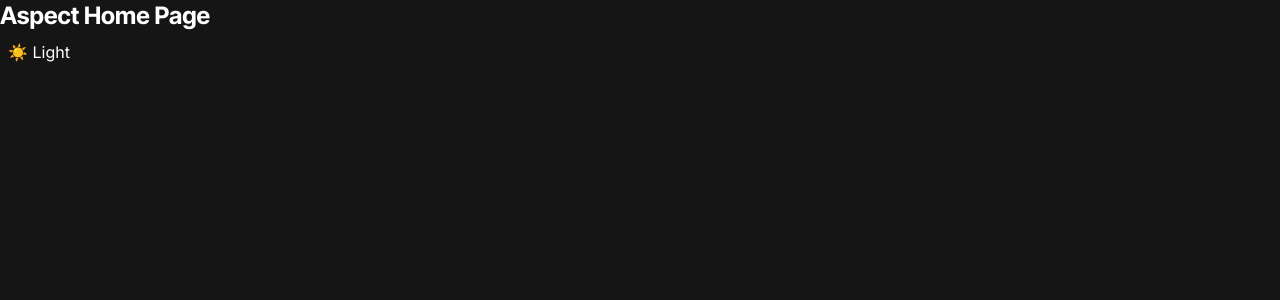
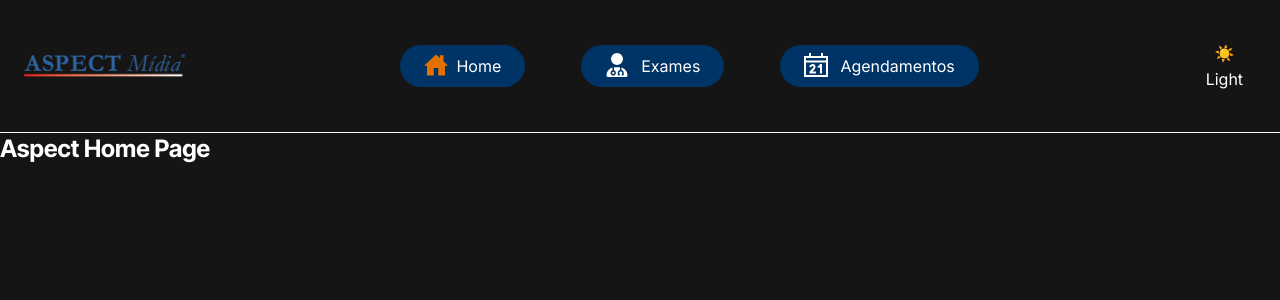
Before and after one commit to tricia-sz/aspect_exams, a Next.js app: page / in a window 1280 px wide. Shown: the top 300 px of the page. Built offline with nearby package versions, Linux system fonts and the light colour scheme.

Commit message:
Header Component

```diff
--- a/package.json
+++ b/package.json
@@ -18,6 +18,7 @@
     "next-themes": "^0.4.6",
     "react": "19.2.0",
     "react-dom": "19.2.0",
+    "react-icons": "^5.5.0",
     "tailwind-merge": "^3.4.0"
   },
   "devDependencies": {
--- a/src/app/layout.tsx
+++ b/src/app/layout.tsx
@@ -2,6 +2,7 @@ import type { Metadata } from 'next';
 import { Inter, Inter_Tight } from 'next/font/google';
 import './globals.css';
 import { Providers } from '../components/theme-toggle/provider';
+import Header from '../components/header/page';
 
 const inter = Inter({
   variable: '--font-inter',
@@ -27,7 +28,10 @@ export default function RootLayout({
   return (
     <html lang="pt-BR" suppressHydrationWarning>
       <body className={`${inter.variable} ${interTight.variable} antialiased`}>
-        <Providers>{children}</Providers>
+        <Providers>
+          <Header />
+          {children}
+        </Providers>
       </body>
     </html>
   );
--- a/src/app/page.tsx
+++ b/src/app/page.tsx
@@ -1,10 +1,7 @@
-import { ThemeToggle } from '../components/theme-toggle/theme-toggle';
-
 export default function Home() {
   return (
     <div>
       <h1>Aspect Home Page</h1>
-      <ThemeToggle />
     </div>
   );
 }
--- /dev/null
+++ b/src/components/header/page.tsx
@@ -0,0 +1,57 @@
+import Image from 'next/image';
+import Link from 'next/link';
+import { ThemeToggle } from '../theme-toggle/theme-toggle';
+import { IoHomeSharp } from 'react-icons/io5';
+import { FaUserDoctor } from 'react-icons/fa6';
+import { GrSchedule } from 'react-icons/gr';
+
+export default function Header() {
+  return (
+    <header className="w-full mx-auto border-b border-b-accent-purple leading-relaxed">
+      <div className="w-full container mx-auto flex items-center justify-between px-6 py-8">
+        <div className=" items-center gap-3">
+          <Image
+            src="/logoAspect.png"
+            alt="logo aspect white"
+            width={200}
+            height={200}
+            className="object-contain"
+          />
+        </div>
+
+        <nav className="w-full text-white justify-center flex items-center gap-14 px-4 py-2">
+          <Link
+            href={'/'}
+            className="bg-accent-primary gap-6 px-6 py-2  rounded-full hover:bg-accent-purple transition hover:bg-amber-700"
+          >
+            <div className="flex gap-2">
+              <IoHomeSharp className="text-amber-600" size={24} />
+              Home
+            </div>
+          </Link>
+          <Link
+            href={'/exames'}
+            className="bg-accent-primary px-6 py-2  rounded-full hover:bg-accent-purple transition hover:bg-amber-700"
+          >
+            <div className="flex gap-3">
+              <FaUserDoctor size={24} />
+              Exames
+            </div>
+          </Link>
+          <Link
+            href={'/agendamentos'}
+            className="bg-accent-primary gap-6 px-6 py-2  rounded-full hover:bg-accent-purple transition hover:bg-amber-700"
+          >
+            <div className="flex gap-3">
+              <GrSchedule size={24} />
+              Agendamentos
+            </div>
+          </Link>
+        </nav>
+        <div className="rounded-full hover:bg-accent-purple-light transition hover:bg-accent-primary">
+          <ThemeToggle />
+        </div>
+      </div>
+    </header>
+  );
+}
--- a/src/components/theme-toggle/provider.tsx
+++ b/src/components/theme-toggle/provider.tsx
@@ -8,7 +8,7 @@ export function Providers({ children }: { children: ReactNode }) {
       attribute="class"
       defaultTheme="dark"
       enableSystem={true}
-      // disableTransitionOnChange
+      disableTransitionOnChange
     >
       {children}
     </ThemeProvider>
```
Also changed, not shown: 1 other file (tests, documents, lock files or other folders).
